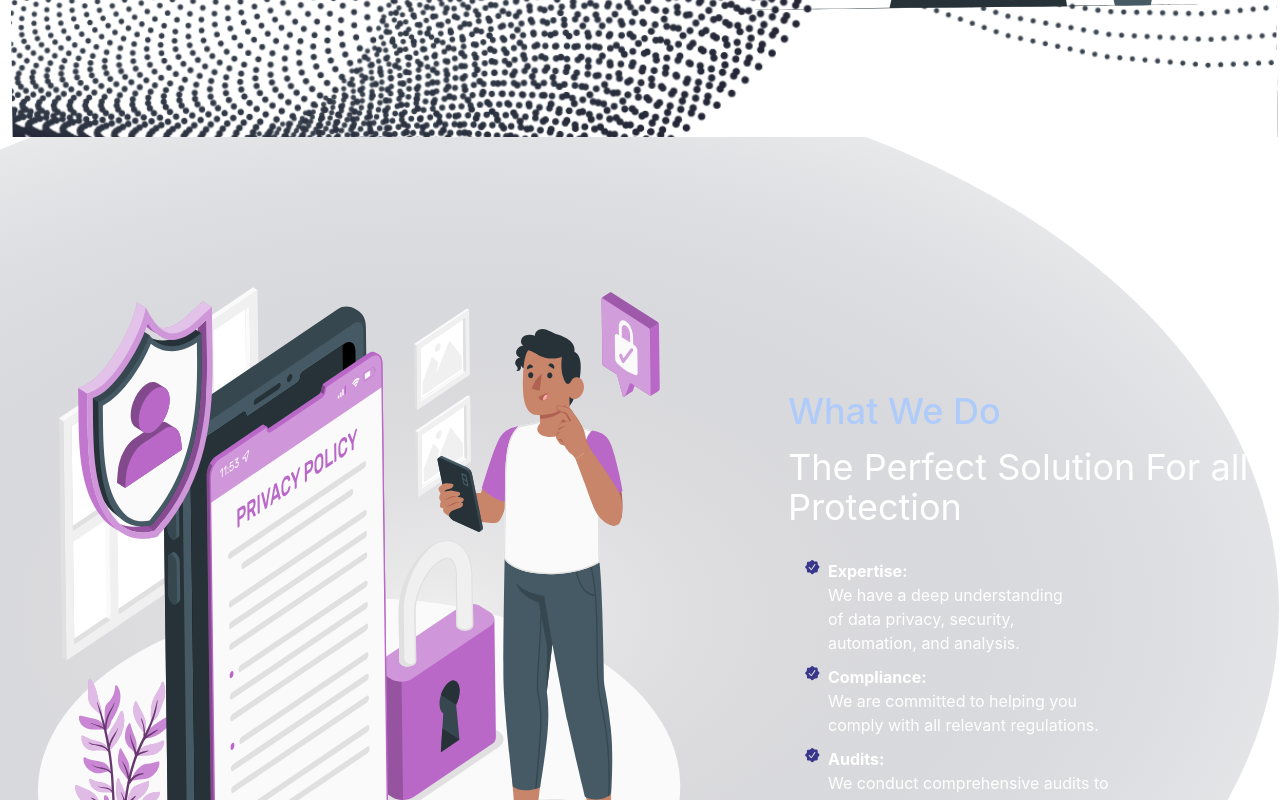
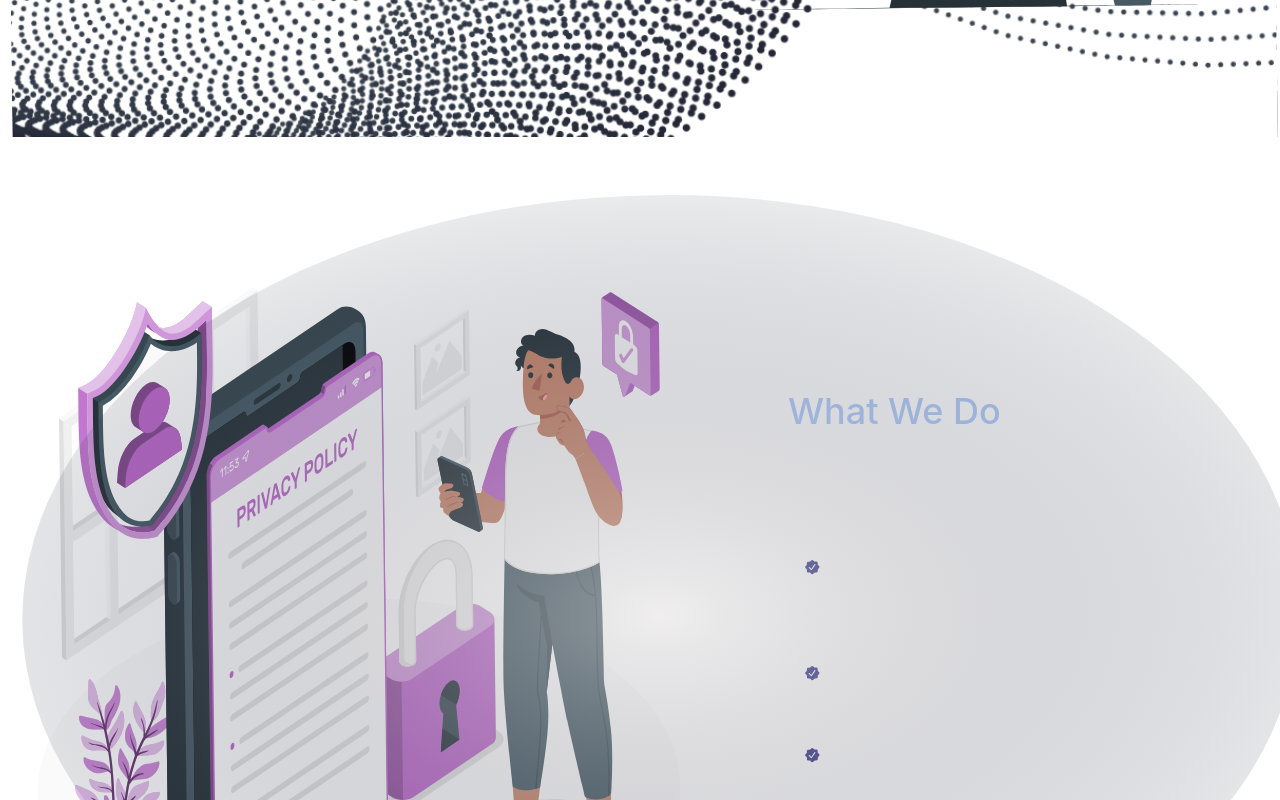
Before and after one commit to Ottaht1/Michestar-, a React (Vite) app: page / in a window 1280 px wide. Shown: the part 740-1540 px from the top of the page. Built offline with nearby package versions, Linux system fonts and the light colour scheme; no server answers.

Commit message:
fix:adjusted the background halo on the landing page image

```diff
--- a/src/pages/LandingPage.jsx
+++ b/src/pages/LandingPage.jsx
@@ -52,15 +52,8 @@ const LandingPage = () => {
         </div>
       </section>
 
-      <section
-        className="text-gray-600 body-font"
-        style={{
-          backgroundImage: `url(${Eclipse})`,
-          backgroundSize: "105rem",
-          backgroundPosition: "right",
-        }}
-      >
-        <div className="container mx-auto flex px-5 py-24 md:flex-row flex-col items-center">
+      <section className="text-gray-600 body-font">
+        <div className="container mx-auto flex px-5 py-24 md:flex-row flex-col items-center relative w-full">
           <div className="lg:max-w-2xl lg:w-full md:w-3/4 w-full mb-10 md:mb-0">
             <img
               src={landingpageman}
@@ -190,6 +183,13 @@ const LandingPage = () => {
                 </div>
               </div>
             </div>
+          </div>
+          <div className="absolute w-full">
+            <img
+              src={Eclipse}
+              alt="Description of the image"
+              className="w-full h-auto"
+            />
           </div>
         </div>
       </section>
```
